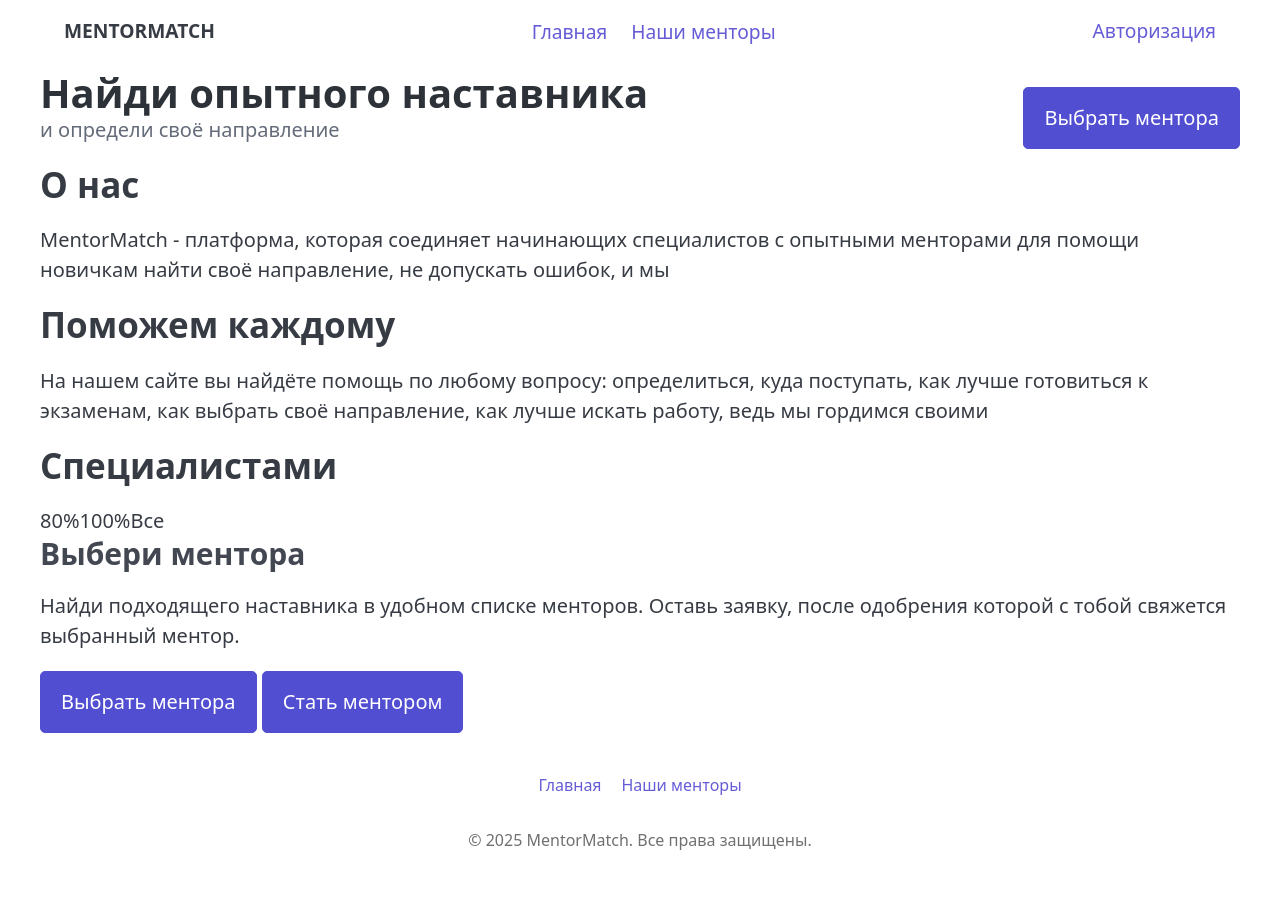
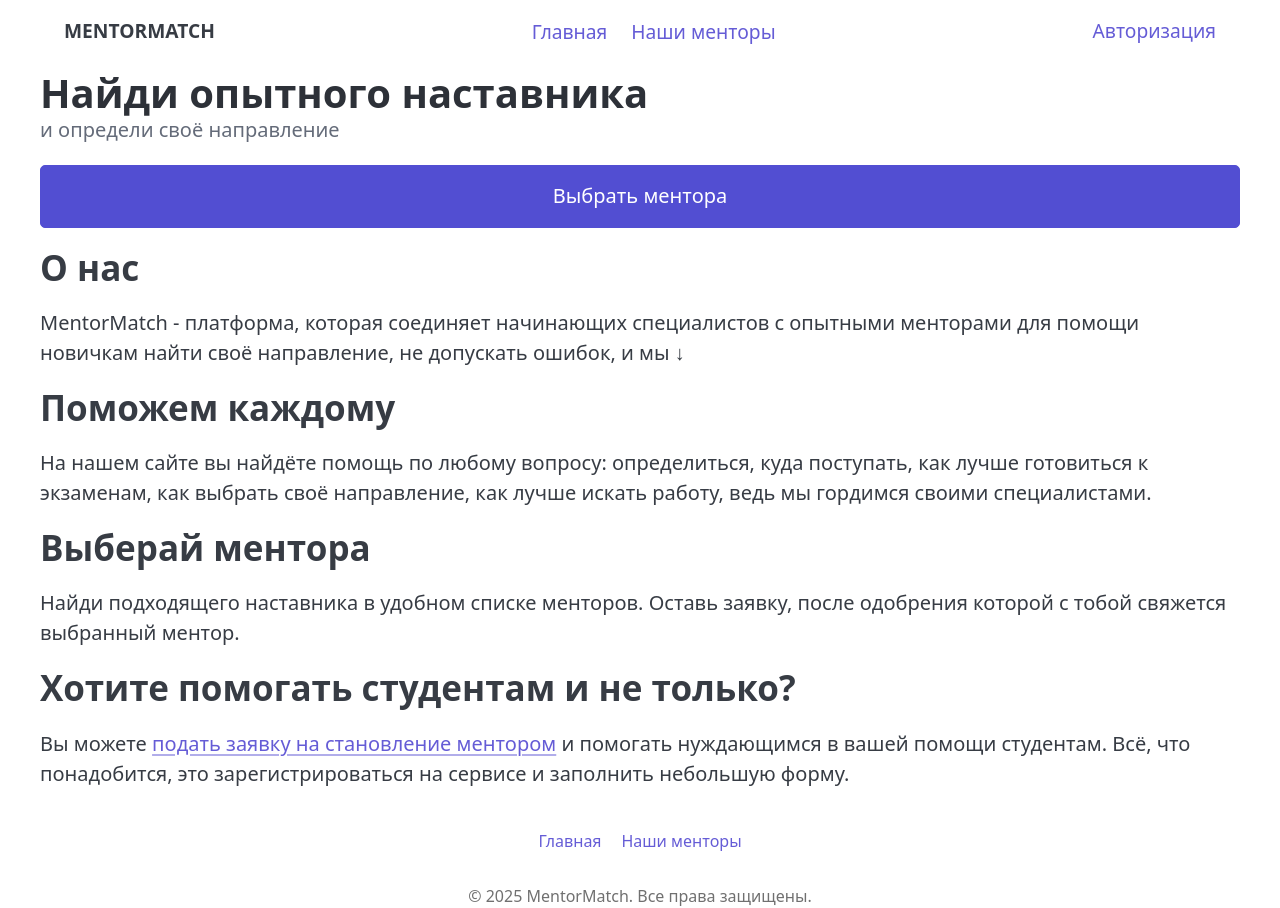
Before and after one commit to Tiver211/MentorMatch, a SvelteKit app in the folder web/: page / in a window 1280 px wide. Shown: the top 908 px of the page. Before the commit the page ends 852 px from the top, so only its background shows below. Built offline with nearby package versions, Linux system fonts and the light colour scheme.

Commit message:
feat(web): update /

```diff
--- a/web/src/routes/+page.svelte
+++ b/web/src/routes/+page.svelte
@@ -1,62 +1,49 @@
 <main>
 	<section class="hero">
-		<div class="row">
 		<hgroup>
 			<h1>Найди опытного наставника</h1>
 			<p>и определи своё направление</p>
 		</hgroup>
-			<button
+		<input
+			type="button"
+			value="Выбрать ментора"
 			onclick={() => {
 				window.location.href = '/mentors';
-				}}>Выбрать ментора</button
-			>
-		</div>
+			}}
+		/>
 
 		<h2>О нас</h2>
 		<p>
 			MentorMatch - платформа, которая соединяет начинающих специалистов с опытными менторами для
-			помощи новичкам найти своё направление, не допускать ошибок, и мы
+			помощи новичкам найти своё направление, не допускать ошибок, и мы ↓
 		</p>
 	</section>
 
-	<section class="feaыtures">
+	<section class="features">
 		<div class="feature-card">
 			<h2>Поможем каждому</h2>
 			<p>
 				На нашем сайте вы найдёте помощь по любому вопросу: определиться, куда поступать, как лучше
 				готовиться к экзаменам, как выбрать своё направление, как лучше искать работу, ведь мы
-				гордимся своими
+				гордимся своими специалистами.
 			</p>
-		</div>
-		<div class="feature-cards">
-			<h2>Специалистами</h2>
-			<div class="landing-cards">
-				<div>80%</div>
-
-				<div>100%</div>
-
-				<div>Все</div>
 		</div>
 
 		<div class="feature-card">
-				<h3>Выбери ментора</h3>
+			<h2>Выберай ментора</h2>
 			<p>
 				Найди подходящего наставника в удобном списке менторов. Оставь заявку, после одобрения
 				которой с тобой свяжется выбранный ментор.
 			</p>
-				<div class="mentor-buttons">
-					<button
-						onclick={() => {
-							window.location.href = '/mentors';
-						}}>Выбрать ментора</button
-					>
-					<button
-						onclick={() => {
-							window.location.href = '/mentors/apply';
-						}}>Стать ментором</button
-					>
 		</div>
-			</div>
+
+		<div class="feature-card">
+			<h2>Хотите помогать студентам и не только?</h2>
+			<p>
+				Вы можете <a href="/mentors/apply">подать заявку на становление ментором</a> и помогать нуждающимся
+				в вашей помощи студентам. Всё, что понадобится, это зарегистрироваться на сервисе и заполнить
+				небольшую форму.
+			</p>
 		</div>
 	</section>
 	<!--
@@ -64,15 +51,3 @@
 		<a href="/mentors" class="cta-btn">Найти ментора</a>
 	</section> -->
 </main>
-
-<style>
-	.landing-cards {
-		display: flex;
-	}
-
-	.row {
-		display: flex;
-		justify-content: space-between;
-		align-items: center;
-	}
-</style>
```
Lines whose indentation alone changed are shown as unchanged.
